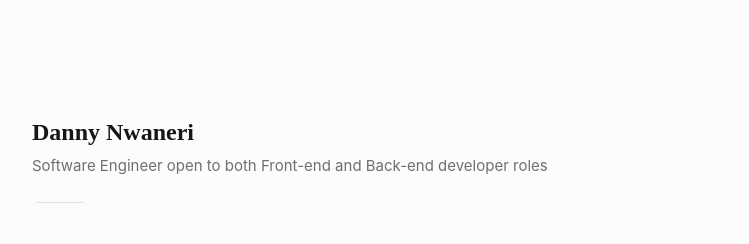
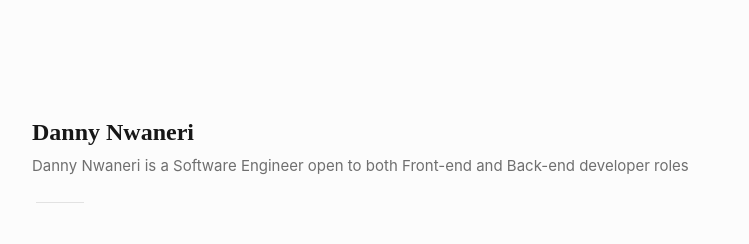
Before and after one commit to dannwaneri/portfolio_v4, a React (Create React App) app: page / in a window 1280 px wide. Shown: the top 244 px of the page, without its empty margins (264-1013 px from the left). Built offline with nearby package versions, Linux system fonts and the light colour scheme; no server answers.

Commit message:
Update Home.component.jsx

```diff
--- a/src/components/Home/Home.component.jsx
+++ b/src/components/Home/Home.component.jsx
@@ -30,7 +30,7 @@ const Home = () => {
     exit="exit"
     >
     <NameContainer>Danny Nwaneri</NameContainer>
-    <TitleContainer>Software Engineer open to both Front-end and Back-end developer roles</TitleContainer>
+    <TitleContainer>Danny Nwaneri is a Software Engineer open to both Front-end and Back-end developer roles</TitleContainer>
     <LineContainer/>
     <TitleContainer>With expertise in React, NodeJs, MongoDB, and GraphQL. He likes solving engineering problems and believes every complicated problem can be solved with ease by breaking it down to fundamental subsets.If this sounds good to you,Feel free to throw him an email!</TitleContainer>
     </motion.div>
```
